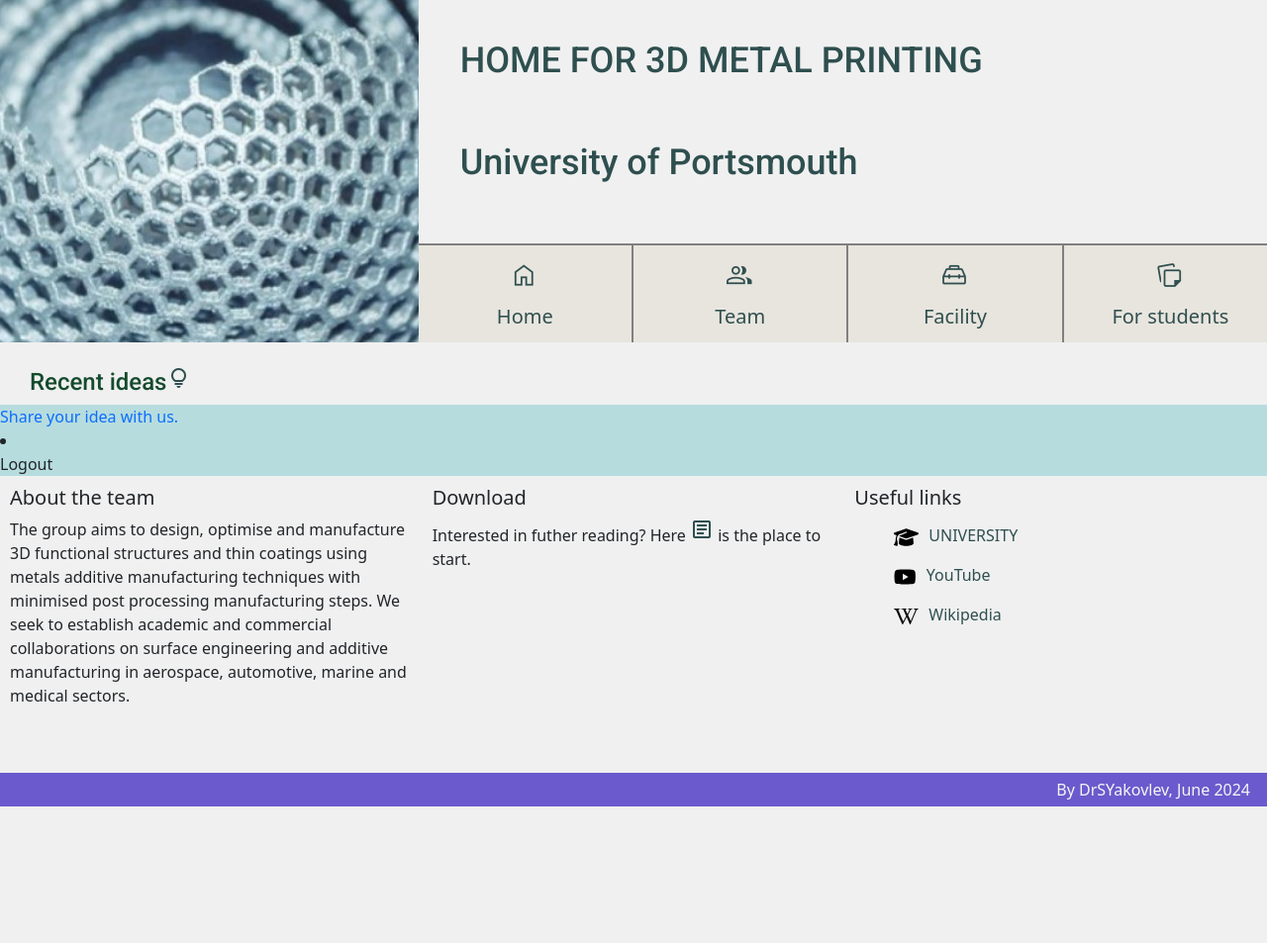
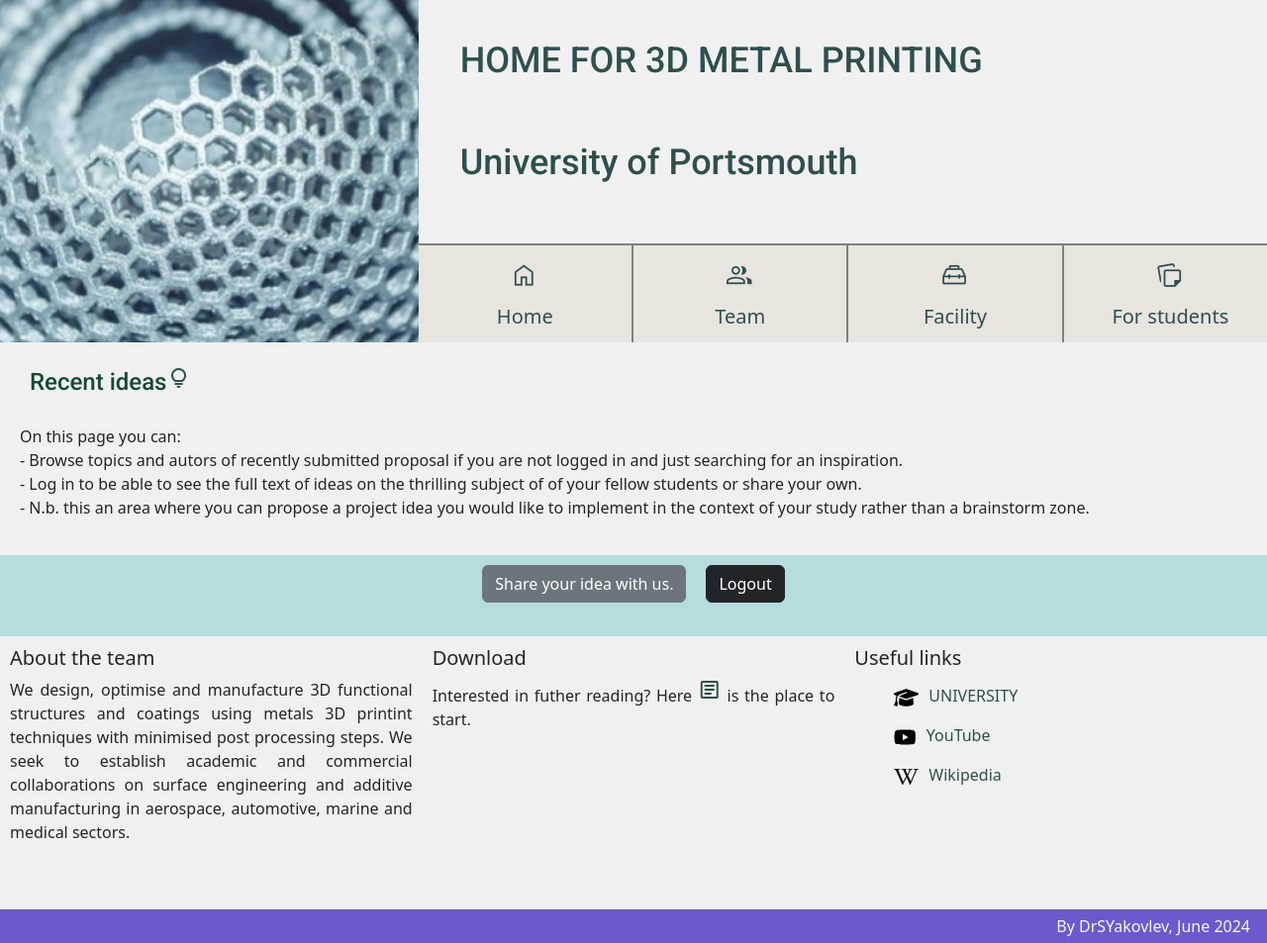
Before and after one commit to Code-Institute-Submissions/home-for-additive, a Django app: page /proposal/ in a window 1280 px wide. Shown: the whole page at 99% size. Before the commit the page ends 815 px from the top, so only its background shows below. Run offline with Django 4.2, Linux system fonts and the light colour scheme; the visitor is signed in with stand-in values (Sample User, id 1); data that the repository does not hold is empty.

Commit message:
Base template modified (reducing verbosity of content), format rendering of single-proposal page

```diff
--- a/prop_for_3d/templates/prop_for_3d/proposal.html
+++ b/prop_for_3d/templates/prop_for_3d/proposal.html
@@ -11,6 +11,14 @@
 <!--Below is the overwiew of the most recently submitted students ideas-->
 <br>
 <h3 id="ideas-header" >Recent ideas<span class="material-symbols-outlined">lightbulb</span></h3>
+<div class="ideas">
+<p>
+On this page you can:<br>
+    - Browse topics and autors of recently submitted proposal if you are not logged in and just searching for an inspiration.<br>
+    - Log in to be able to see the full text of ideas on the thrilling subject of  of your fellow students or share your own.<br>
+    - N.b. this an area where you can propose a project idea you would like to implement in the context of your study rather than a brainstorm zone.
+</p>
+</div>
 <div class="entry-background">
 
 {% for prop in proposals %}
@@ -26,18 +34,27 @@
 {% endfor %}
 
 {% if user.is_authenticated %}
-<a href="{% url 'new_prop' %}" target="_blank">Share your idea with us.</a>
-<li>
-	<a class="nav-link {% if request.path == logout_url %}active{% endif %}" aria-current="page" href="{% url 'account_logout' %}">Logout</a>
-</li>
+
+<div class="container-fluid button-position">
+<button class="btn btn-secondary" type="button"><a href="{% url 'new_prop' %}" target="_blank" class="share-idea">Share your idea with us.</a></button>
+<!--<a href="{% url 'new_prop' %}" target="_blank">Share your idea with us.</a> -->
+<button class="btn btn-dark"><a class="nav-link {% if request.path == logout_url %}active{% endif %} share-idea" aria-current="page" href="{% url 'account_logout' %}">Logout</a>
+</button>
+</div>
+<br>
+
 {% else %}
-<li class="nav-item">
+<div class="container-fluid button-position">
+<button class="nav-item">
 	<a class="nav-link {% if request.path == signup_url %}active{% endif %}" aria-current="page"
 		href="{% url 'account_signup' %}">Register</a>
-</li>
-<li class="nav-item">
+</button>
+<button class="nav-item">
 	<a class="nav-link {% if request.path == login_url %}active{% endif %}" aria-current="page" href="{% url 'account_login' %}">Login</a>
-</li>
+</button>
+
+</div>
+<br>
 {% endif %}
 
 </div>
--- a/static/css/style.css
+++ b/static/css/style.css
@@ -22,6 +22,8 @@ body {
     background-color:#b6dcde;
 }
 
+
+
 /*----------images----------*/
 
 .logo {
@@ -44,8 +46,34 @@ img {
     padding: 10px 30px 30px 20px;
     font-size: 18px;
     font-family: "Roboto", sans-serif;
+    text-align: justify;
     text-justify: inter-word;
 }
+
+/*----------General----------*/
+
+p {
+    text-align: justify;
+    text-justify: inter-word;
+}
+
+.ideas {
+    padding: 20px;
+}
+
+.proposal {
+    padding: 10px;
+    font-size: 18px;
+    font-family: "Roboto", sans-serif;
+    text-align: justify;
+    text-justify: inter-word;
+}
+
+.created_on {
+    font-size: small;
+}
+
+
 
 /*----------Nav bar----------*/
 
@@ -145,7 +173,6 @@ a {
 
 .copyright {
     background-color: slateblue;
-    text-align: right;
     color:whitesmoke;
     padding: 5px;
     font-size: 16px;
@@ -156,6 +183,7 @@ a {
 
 .copyright p {
     margin: 0;
+    text-align: right;
 }
 
 #ideas-header {
@@ -170,6 +198,22 @@ a {
 .prop-overview {
     font-family: "Roboto", sans-serif;
     padding-left: 20px;
+}
+
+/*----------Log in/out sign up buttons----------*/
+
+.share-idea {
+    color: white;
+}
+
+.button-position {
+    display: flex;
+    align-items: center;
+    justify-content: center;
+}
+
+button {
+    margin: 10px;
 }
 
 
--- a/templates/base.html
+++ b/templates/base.html
@@ -67,7 +67,7 @@
             <div class="col-sm-4 footer-item-marg">
                 <h5 class="uppercase general-sub">About the team</h5>
                 <p class="inline-block">
-                    The group aims to design, optimise and manufacture 3D functional structures and thin coatings using metals additive manufacturing techniques with minimised post processing manufacturing steps. We seek to establish academic and commercial collaborations on surface engineering and additive manufacturing in aerospace, automotive, marine and medical sectors.
+                    We design, optimise and manufacture 3D functional structures and coatings using metals 3D printint techniques with minimised post processing steps. We seek to establish academic and commercial collaborations on surface engineering and additive manufacturing in aerospace, automotive, marine and medical sectors.
                 </p>
             </div>
             <div class="col-sm-4 footer-item-marg">
```
Also changed, not shown: prop_for_3d/templates/prop_for_3d/prop_single.html (+6 -6 lines).
